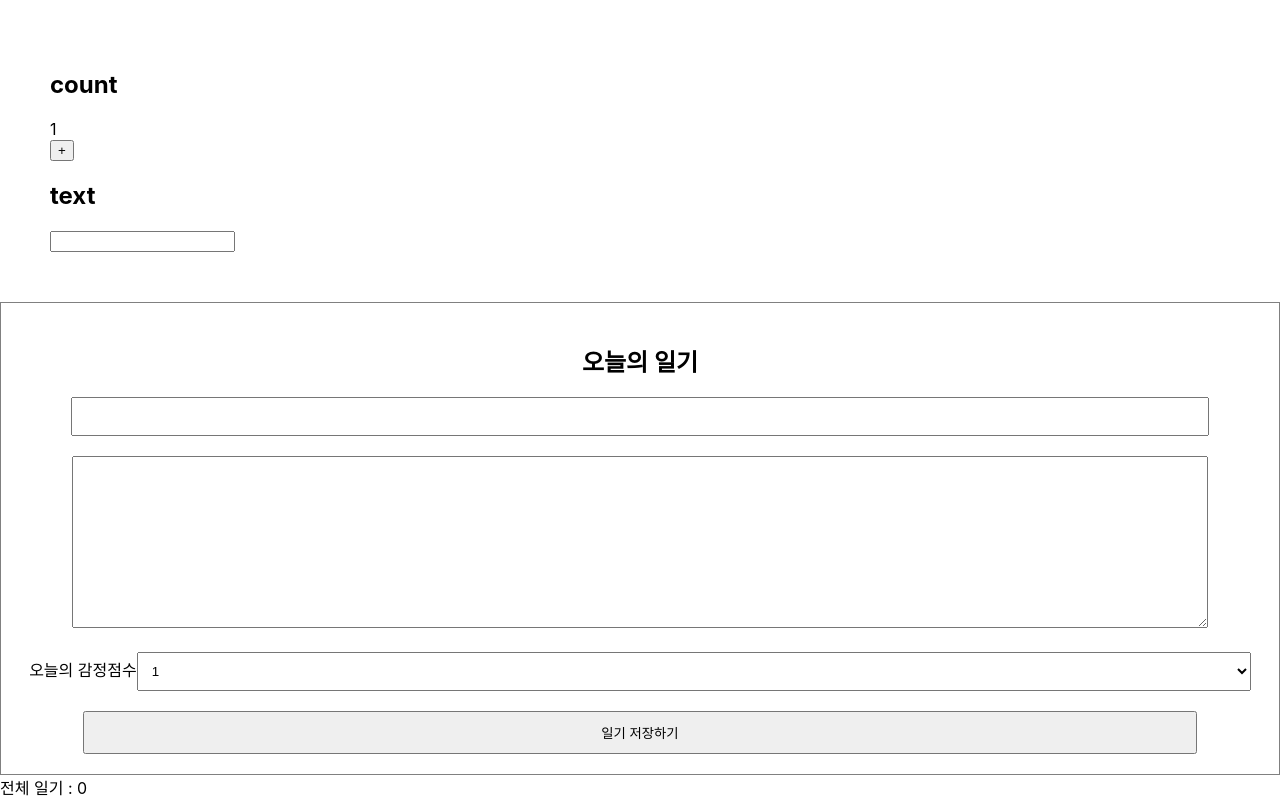
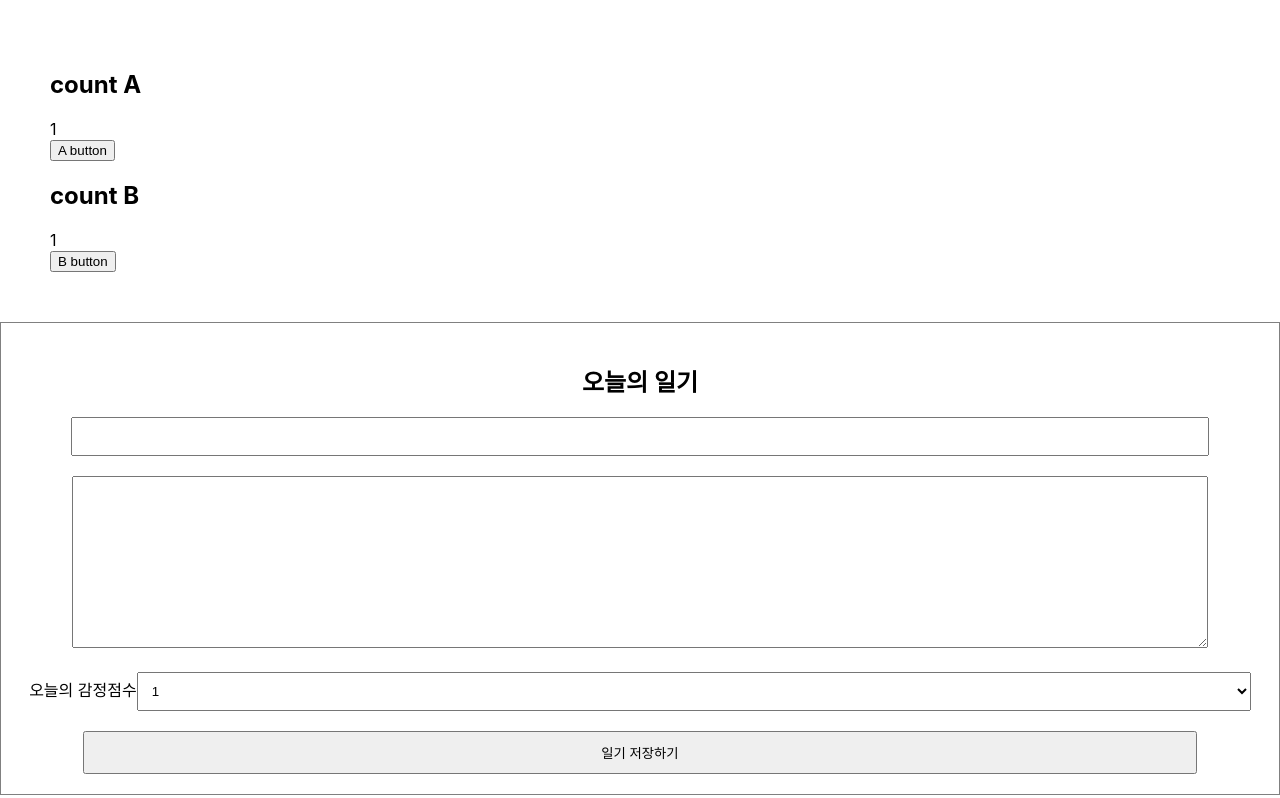
Before and after one commit to slackjawed12/react-rudiment, a React (Create React App) app in the folder simplediary/: page / in a window 1280 px wide. Shown: the top 798 px of the page. Built offline with nearby package versions, Linux system fonts and the light colour scheme; no server answers.

Commit message:
feat(simplediary): 디폴트로 얕은 비교를 하므로 객체로 전달한 prop은 값이 변하지 않는 연산에도 업데이트 된다.

```diff
--- a/simplediary/src/OptimizeTest.js
+++ b/simplediary/src/OptimizeTest.js
@@ -1,33 +1,45 @@
 import React, { useEffect, useState } from "react";
 
-const CountView = React.memo(({ count }) => {
+const CounterA = React.memo(({ count }) => {
   useEffect(() => {
-    console.log(`update :: count : ${count}`);
+    console.log(`CounterA update - count : ${count}`);
   });
   return <div>{count}</div>;
 });
 
-const TextView = React.memo(({ text }) => {
+const CounterB = React.memo(({ obj }) => {
   useEffect(() => {
-    console.log(`update :: text : ${text}`);
+    console.log(`CounterB update - count : ${obj.count}`);
   });
-  return <div>{text}</div>;
+  return <div>{obj.count}</div>;
 });
 
+// 결과 : 객체 props를 전달한 CounterB는 업데이트 된다. default로 얕은비교를 하기 때문
 const OptimizeTest = () => {
   const [count, setCount] = useState(1);
-  const [text, setText] = useState("");
+  const [obj, setObj] = useState({
+    count: 1,
+  });
+
   return (
     <div style={{ padding: 50 }}>
       <div>
-        <h2>count</h2>
-        <CountView count={count} />
-        <button onClick={() => setCount(count + 1)}>+</button>
+        <h2>count A</h2>
+        <CounterA count={count} />
+        <button onClick={() => setCount(count)}>A button</button>
       </div>
       <div>
-        <h2>text</h2>
-        <TextView text={text} />
-        <input value={text} onChange={(e) => setText(e.target.value)} />
+        <h2>count B</h2>
+        <CounterB obj={obj} />
+        <button
+          onClick={() =>
+            setObj({
+              count: obj.count,
+            })
+          }
+        >
+          B button
+        </button>
       </div>
     </div>
   );
```
